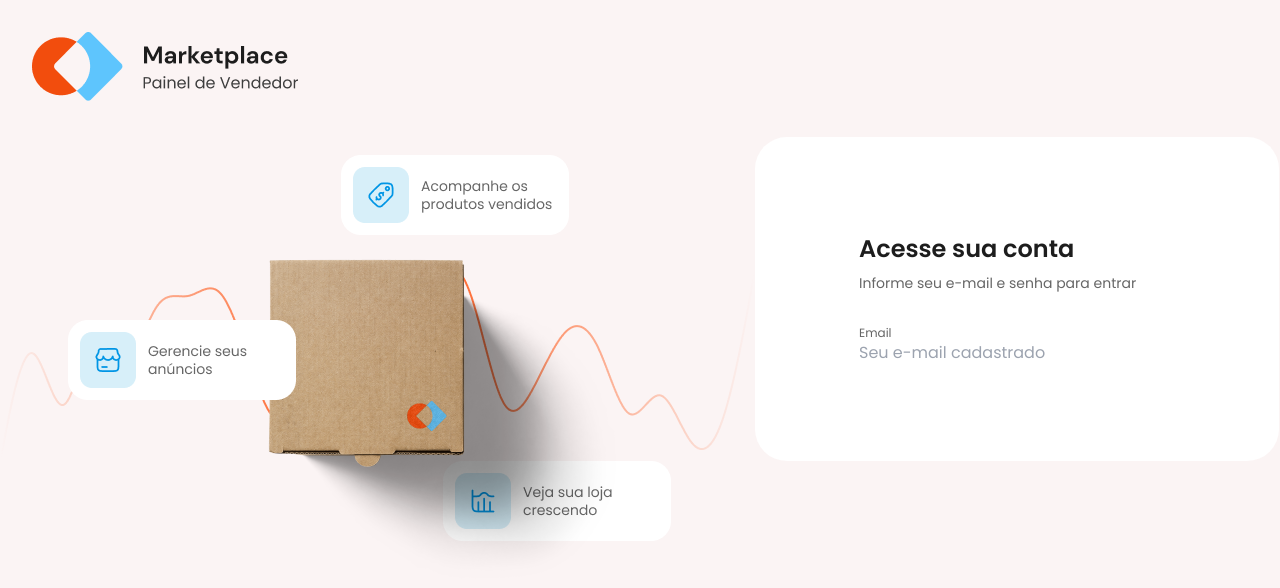
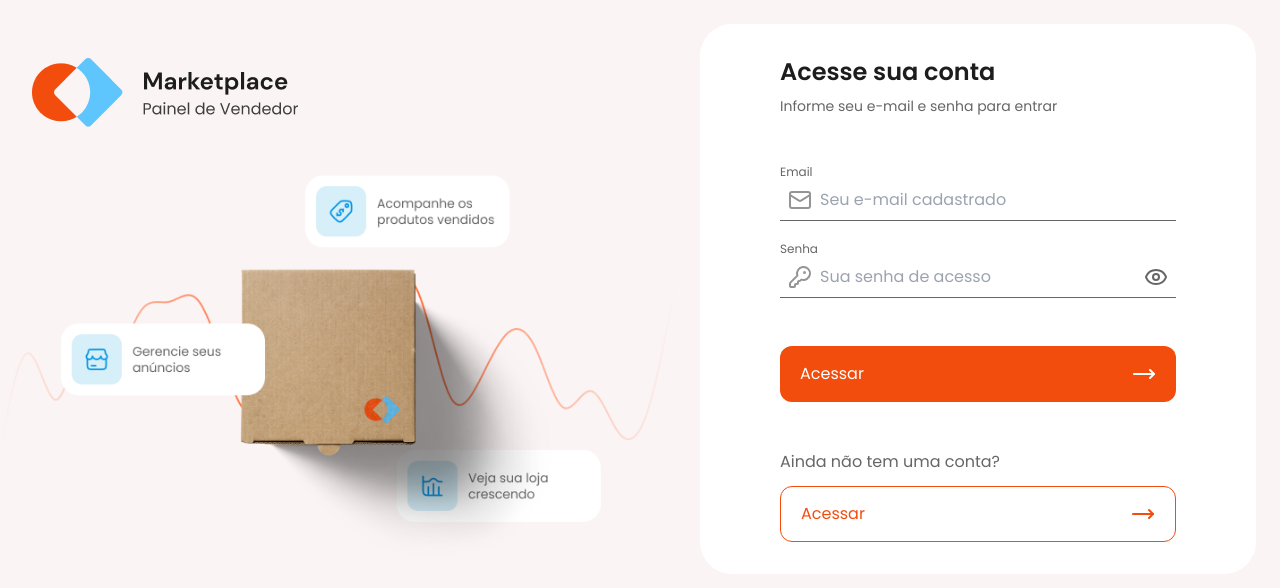
Before and after one commit to cesar7722a/Gestao-de-Marktplace, a React (Vite) app: page / in a window 1280 px wide. Shown: the top 588 px of the page. Built offline with nearby package versions, Linux system fonts and the light colour scheme.

Commit message:
feat: install lucide-react e finalizei a estrutura do login

```diff
--- a/package.json
+++ b/package.json
@@ -10,6 +10,7 @@
     "preview": "vite preview"
   },
   "dependencies": {
+    "lucide-react": "^0.439.0",
     "react": "^18.3.1",
     "react-dom": "^18.3.1"
   },
--- a/src/pages/Login.tsx
+++ b/src/pages/Login.tsx
@@ -1,3 +1,5 @@
+import { Eye, KeyRound, Mail, MoveRight } from "lucide-react";
+
 export function Login() {
   return (
     <div className="h-screen">
@@ -14,9 +16,9 @@ export function Login() {
               />
             </figure>
           </div>
-          <div className="p-6 max-w-2xl bg-white rounded-[32px]">
-            <div className="px-20 py-[72px]">
-              <div className="space-y-8">
+          <div className="m-6 max-w-2xl bg-white rounded-[32px]">
+            <div className="px-20 py-8 space-y-12">
+              <div className="space-y-12">
                 <div className="space-y-2">
                   <h1 className="text-2xl text-[#1D1D1D] font-semibold">
                     Acesse sua conta
@@ -25,16 +27,53 @@ export function Login() {
                     Informe seu e-mail e senha para entrar
                   </h2>
                 </div>
-                <form action="">
-                  <span className="flex flex-col">
-                    <label htmlFor="" className="text-[#666666] text-xs">
+                <form action="" className="space-y-12">
+                  <div className="space-y-5">
+                    <label
+                      htmlFor=""
+                      className="flex flex-col text-[#666666] text-xs"
+                    >
                       Email
+                      <span className="flex gap-2 px-2 py-2 border border-r-0 border-t-0 border-l-0 border-[#666666]">
+                        <Mail className="size-6 text-[#949494]" />
+                        <input
+                          type="email"
+                          placeholder="Seu e-mail cadastrado"
+                          className="text-base flex-1 outline-none text-[#949494]"
+                        />
+                      </span>
                     </label>
-                    <span>
-                      <input type="email" placeholder="Seu e-mail cadastrado" />
-                    </span>
-                  </span>
+
+                    <label
+                      htmlFor=""
+                      className="flex flex-col text-[#666666] text-xs"
+                    >
+                      Senha
+                      <span className="flex gap-2 px-2 py-2 border border-r-0 border-t-0 border-l-0 border-[#666666]">
+                        <KeyRound className="size-6 text-[#949494]" />
+                        <input
+                          type="email"
+                          placeholder="Sua senha de acesso"
+                          className="text-base flex-1 outline-none text-[#949494]"
+                        />
+                        <Eye className="size-6 text-[#666666]" />
+                      </span>
+                    </label>
+                  </div>{" "}
+                  <button className="px-5 rounded-xl h-14 flex justify-between bg-[#F24D0D] w-full items-center text-white">
+                    <span>Acessar</span>
+                    <MoveRight className="size-6" />
+                  </button>
                 </form>
+              </div>
+              <div className="space-y-3">
+                <h3 className="text-base text-[#666666]">
+                  Ainda não tem uma conta?
+                </h3>
+                <button className="px-5 rounded-xl h-14 flex justify-between border border-[#F24D0D] w-full items-center text-[#F24D0D]">
+                  <span>Acessar</span>
+                  <MoveRight className="size-6" />
+                </button>
               </div>
             </div>
           </div>
```
Also changed, not shown: 1 other file (tests, documents, lock files or other folders).
